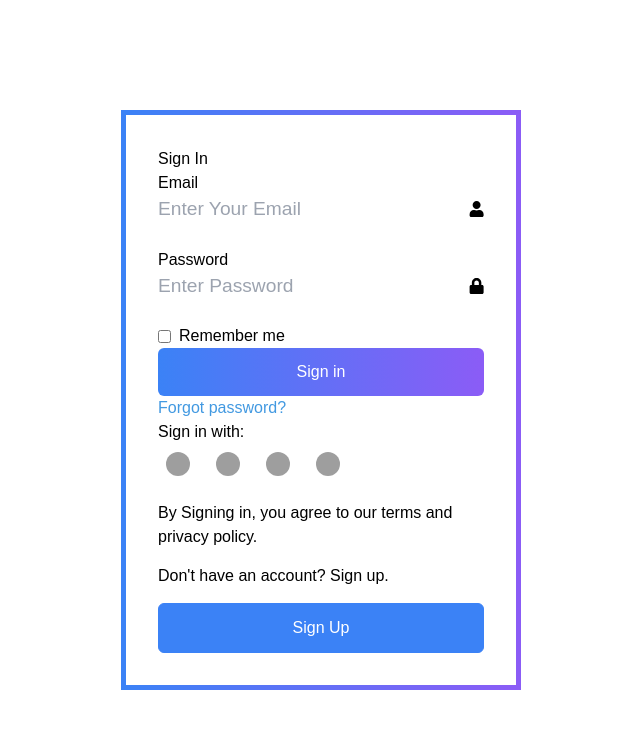
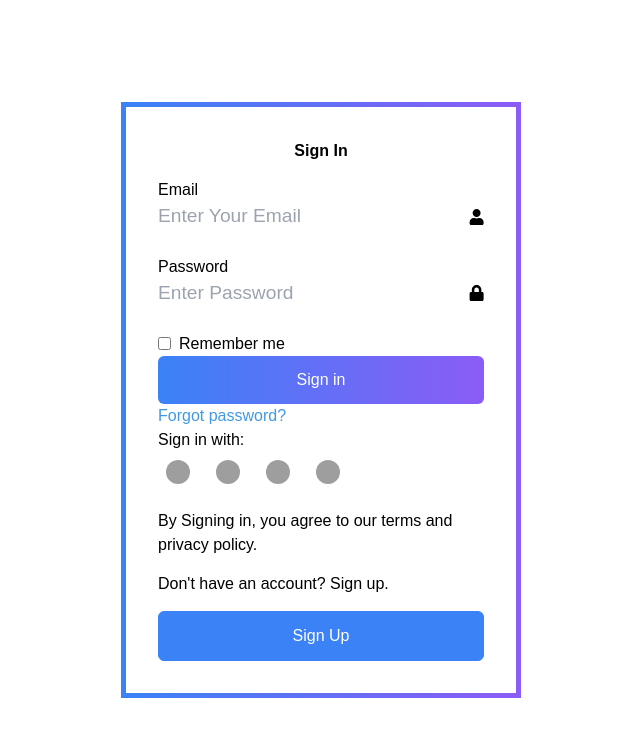
Before and after one commit to padi-corextreme/Admin-portal, a React (Create React App) app: page / in a window 1280 px wide. Shown: the top 736 px of the page, without its empty margins (319-959 px from the left). Built offline with nearby package versions, Linux system fonts and the light colour scheme; grey boxes are pictures that could not be loaded.

Commit message:
centred sign in header

```diff
--- a/src/sign-in/sign-in.css
+++ b/src/sign-in/sign-in.css
@@ -3,7 +3,13 @@ body {
   font-family: 'Poppins', sans-serif;
 }
 
-p{
+h1 {
+text-align: center;
+font-weight: bold;
+margin-bottom: 15px;
+}
+
+p {
   margin-bottom: 15px;
   margin-top: 10px;
 }
```
